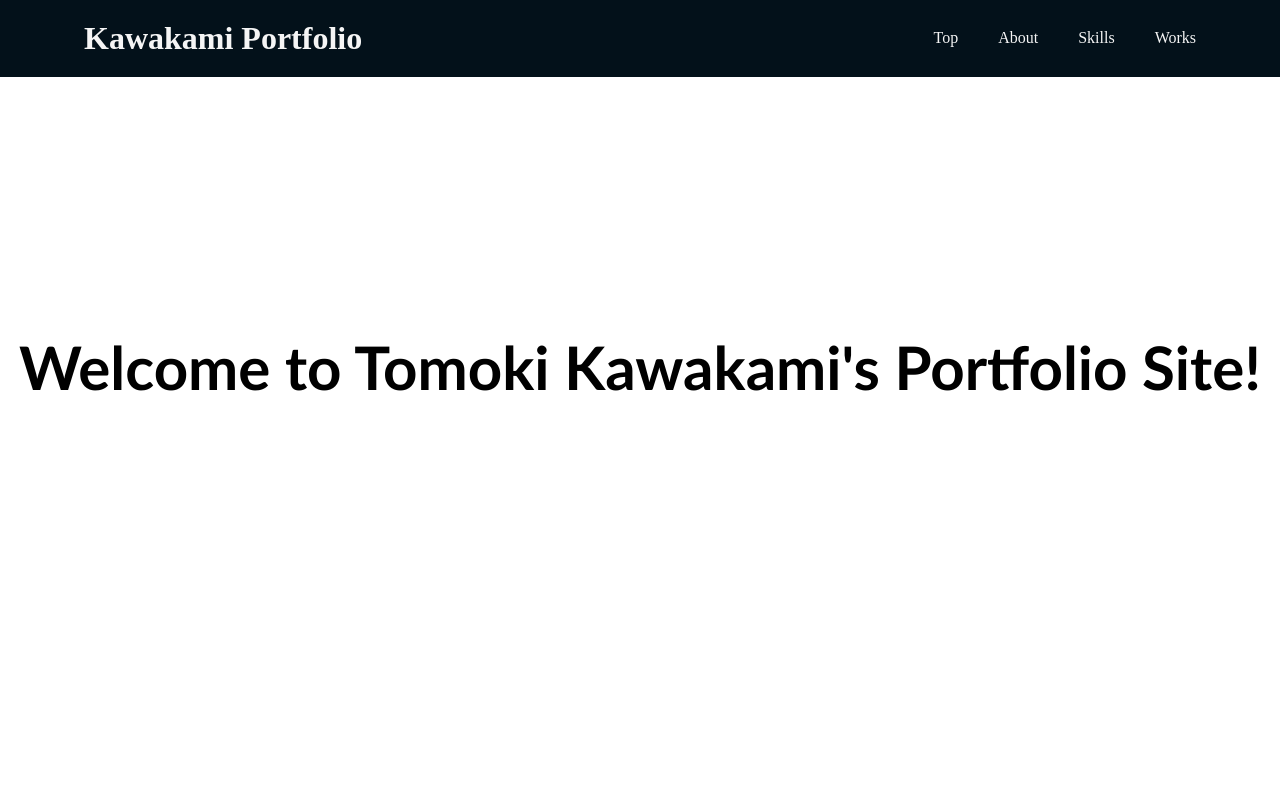
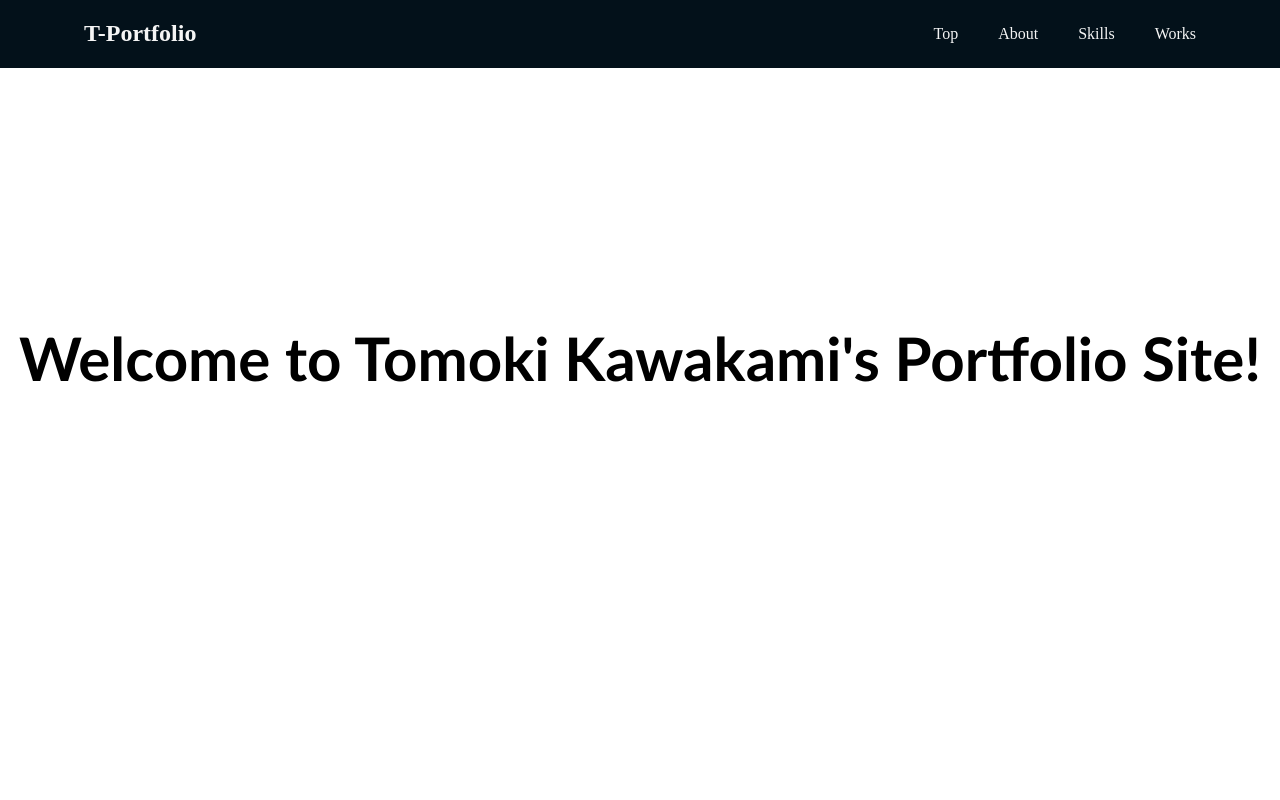
Before and after one commit to Shichimin/portfolio, a Vue app: page / in a window 1280 px wide. Shown: the top 800 px of the page. Built offline with nearby package versions, Linux system fonts and the light colour scheme; what vue-particles, vue-smoothscroll, vue-typer would draw is missing.

Commit message:
[update]ロゴの変更

```diff
--- a/src/components/Header.vue
+++ b/src/components/Header.vue
@@ -1,7 +1,7 @@
 <template>
   <div class="header">
     <div class="header-inner">
-      <h1 class="title">Kawakami Portfolio</h1>
+      <h2 class="title">T-Portfolio</h2>
       <Nav class="nav"></Nav>
     </div>
   </div>
```
